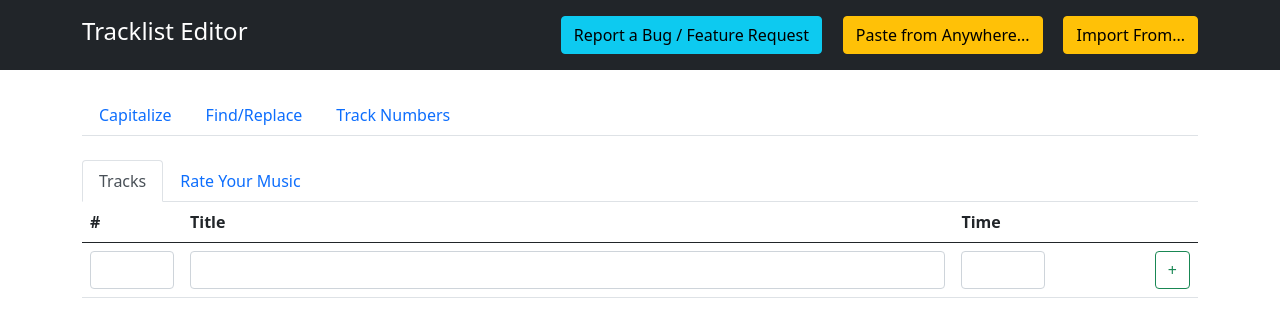
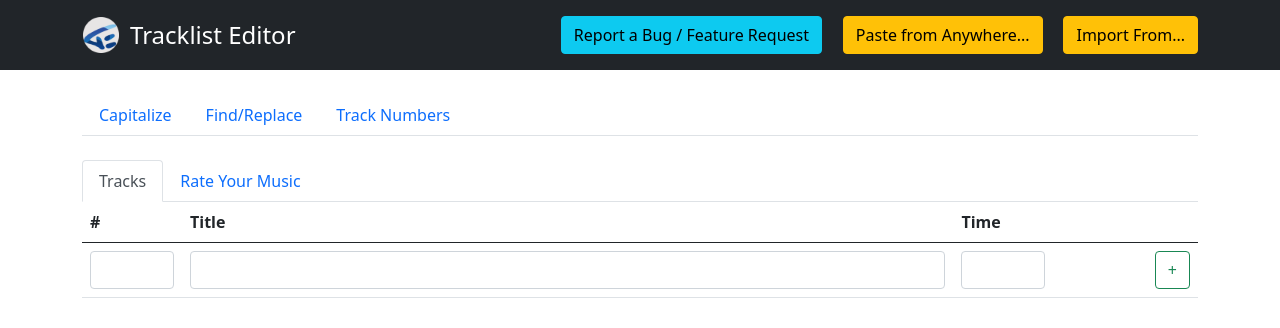
Before and after one commit to elliotchance/tracklist-editor, a plain HTML site: page index.html in a window 1280 px wide. Drawn offline with nearby package versions, Linux system fonts and the light colour scheme.

Commit message:
We now have a logo! (#26)
The excellent logo, developed by Manuel van der Veen
<m@manuelvanderveen.nl> now shows as the favicon and application logo.

```diff
--- a/index.html
+++ b/index.html
@@ -5,7 +5,16 @@
     <meta charset="utf-8">
     <meta name="viewport" content="width=device-width, initial-scale=1">
     <link href="https://cdn.jsdelivr.net/npm/bootstrap@5.0.2/dist/css/bootstrap.min.css" rel="stylesheet">
-    <title>Track Editor</title>
+    <title>Tracklist Editor</title>
+
+    <link rel="apple-touch-icon" sizes="180x180" href="favicon/apple-touch-icon.png">
+    <link rel="icon" type="image/png" sizes="32x32" href="favicon/favicon-32x32.png">
+    <link rel="icon" type="image/png" sizes="16x16" href="favicon/favicon-16x16.png">
+    <link rel="manifest" href="favicon/site.webmanifest">
+    <link rel="mask-icon" href="favicon/safari-pinned-tab.svg" color="#5bbad5">
+    <meta name="msapplication-TileColor" content="#da532c">
+    <meta name="theme-color" content="#ffffff">
+
     <script src="https://cdn.jsdelivr.net/npm/vue@2/dist/vue.js"></script>
     <script src="parse.js"></script>
     <script src="actions/capitalize-action.js"></script>
@@ -207,7 +216,14 @@
         <div class="container">
             <div class="d-flex flex-wrap align-items-center justify-content-center justify-content-lg-start">
                 <ul class="nav col-12 col-lg-auto me-lg-auto mb-2 justify-content-center mb-md-0">
-                    <h4>Tracklist Editor</h4>
+                    <table>
+                      <tbody>
+                        <tr>
+                          <td class="align-middle"><img src="favicon/android-chrome-192x192.png" height="36" width="36" /></td>
+                          <td class="align-middle h4" style="padding-left: 10px">Tracklist Editor</td>
+                        </tr>
+                      </tbody>
+                    </table>
                 </ul>
 
                 <div class="text-end">
@@ -361,7 +377,7 @@
                         <button type="button" class="btn-close" data-bs-dismiss="modal" aria-label="Close"></button>
                     </div>
                     <div class="modal-body">
-                        Track Editor will do its best to decipher whatever input you give it.
+                        Tracklist Editor will do its best to decipher whatever input you give it.
                         <br /><br />
                         <select class="form-select" aria-label="Line mode" v-model="lineMode">
                           <option value="one-line" selected>One line per track</option>
```
Also changed, not shown: favicon/browserconfig.xml (added, +9 -0 lines), favicon/android-chrome-192x192.png (added), favicon/android-chrome-512x512.png (added), favicon/apple-touch-icon.png (added), favicon/favicon-16x16.png (added), favicon/favicon-32x32.png (added), favicon/favicon.ico (added), favicon/mstile-150x150.png (added), favicon/safari-pinned-tab.svg (added), favicon/site.webmanifest (added), 1 other file.
